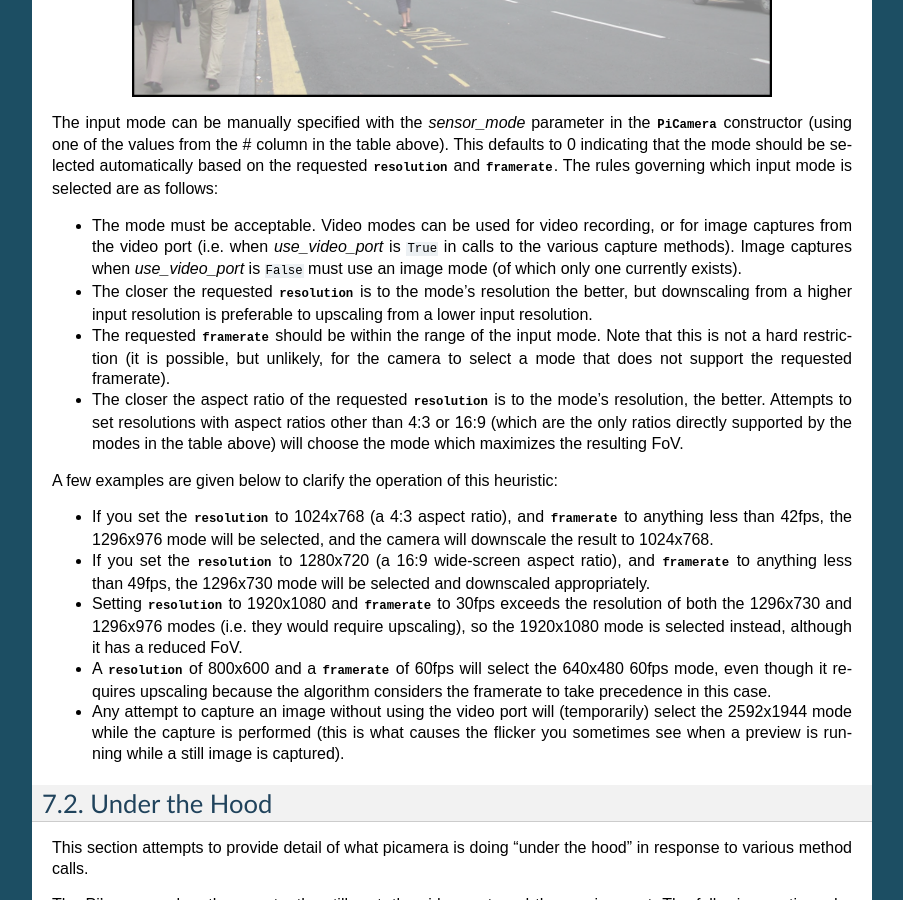
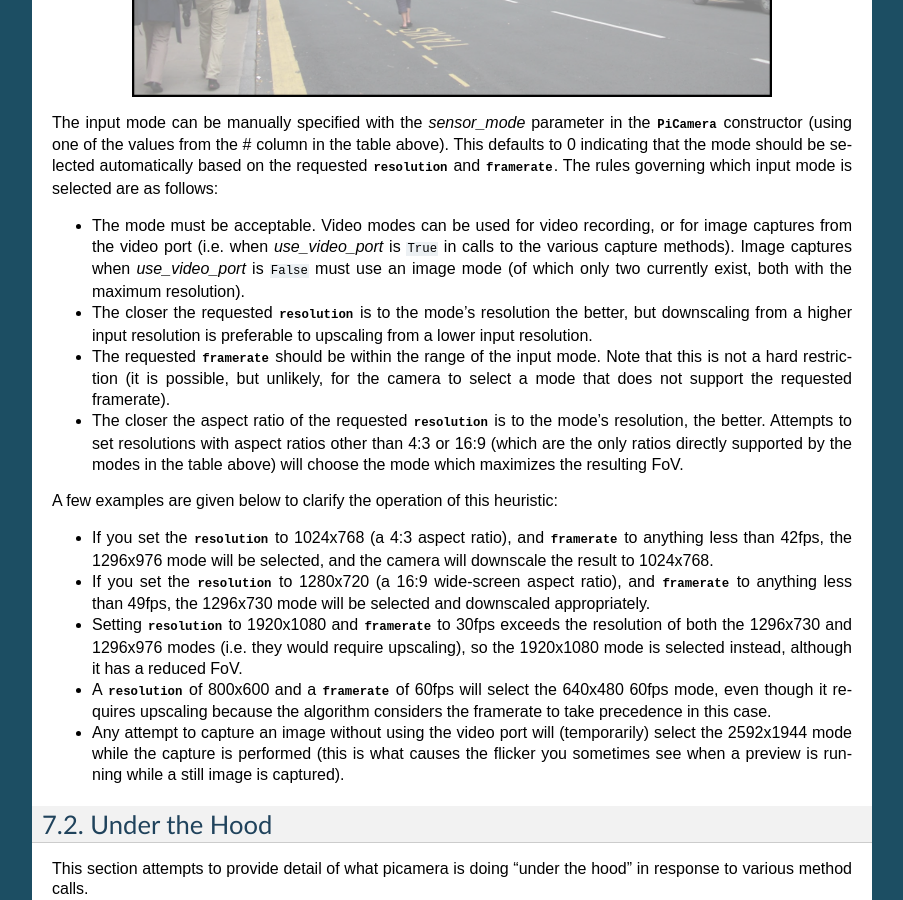
Before and after one commit to waveform80/picamera, a Sphinx documentation site: the page built from docs/fov.rst, in a window 1280 px wide and 900 px high, scrolled down 1002 px. Shown: the whole window, without its empty margins (198-1101 px from the left). Built offline with Sphinx 7.4.7, drawn with Linux system fonts in a browser that asks for light colours; pages that are not in the unit, such as notebooks, are missing from menus.

Commit message:
Minor corrections

```diff
--- a/docs/fov.rst
+++ b/docs/fov.rst
@@ -62,8 +62,8 @@ mode is selected are as follows:
 * The mode must be acceptable. Video modes can be used for video recording,
   or for image captures from the video port (i.e. when *use_video_port* is
   ``True`` in calls to the various capture methods). Image captures when
-  *use_video_port* is ``False`` must use an image mode (of which only one
-  currently exists).
+  *use_video_port* is ``False`` must use an image mode (of which only two
+  currently exist, both with the maximum resolution).
 
 * The closer the requested :attr:`~picamera.camera.PiCamera.resolution` is to
   the mode's resolution the better, but downscaling from a higher input
--- a/docs/recipes2.rst
+++ b/docs/recipes2.rst
@@ -113,9 +113,9 @@ manner::
     :func:`io.open` as in the other examples. This is because numpy's
     :func:`numpy.fromfile` method annoyingly only accepts "real" file objects.
 
-This recipe is now encapsulated in the :class:`~picamera.array.PiYUVArray` class
-in the :mod:`picamera.array` module, which means the same can be achieved as
-follows::
+This recipe is now encapsulated in the :class:`~picamera.array.PiYUVArray`
+class in the :mod:`picamera.array` module, which means the same can be achieved
+as follows::
 
     import time
     import picamera
```
Also changed, not shown: 1 other file.
